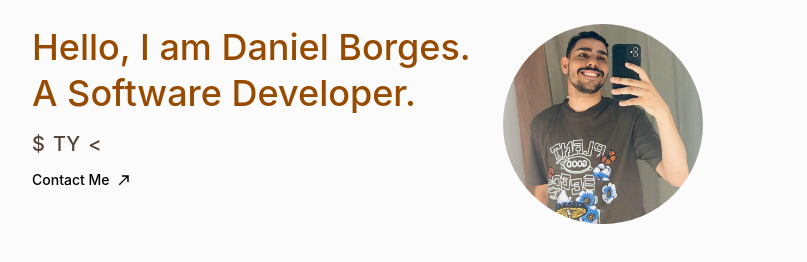
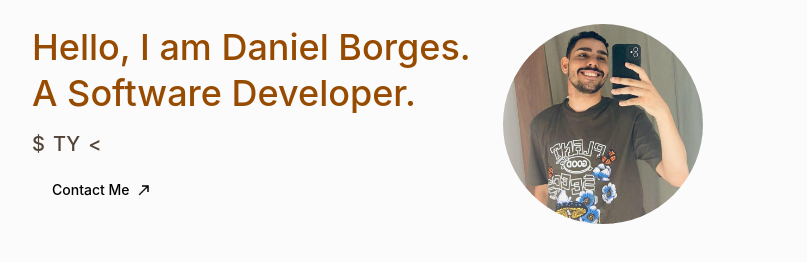
Before and after one commit to DanielBorgesDev/portifolio, a React (Create React App) app: page / in a window 1280 px wide. Shown: the top 262 px of the page, without its empty margins (236-1043 px from the left). Built offline with nearby package versions, Linux system fonts and the light colour scheme.

Commit message:
feat: redirect for email link

```diff
--- a/src/styles/components/Header/index.tsx
+++ b/src/styles/components/Header/index.tsx
@@ -7,13 +7,34 @@ import {
   StyledMySelfImage,
   StyledGrid,
   TextArea,
-  IconArrowContactMe
+  IconArrowContactMe,
 } from "./styles";
 import TypedText from "../TypedText/index";
 import Myself from "../../../assets/me.jpg";
 import Northeast from "../../../assets/northEastArow.png";
 
 const Header = () => {
+  const email = "danielborges768@hotmail.com";
+  const subject = "Solicitação de Colaboração em Projeto de Desenvolvimento";
+  const body = `
+   Hello Daniel Borges,
+
+ I hope this message finds you well.
+
+ My name is [Your Name] and I am working on a project that involves [brief description of the project]. We are looking for an experienced programmer to collaborate with us and believe his skills in [specific skills or technologies] would be extremely valuable to the success of the project.
+
+ We would like to discuss the possibility of your participation and how we can work together. Can we schedule a meeting at a time convenient for you to discuss the details?
+
+ Please let me know your availability so we can schedule a meeting.
+
+ Thank you in advance for your consideration and I look forward to having the opportunity to work with you.
+
+ Yours sincerely,
+ [Your name]
+ [Your contact]
+  `;
+  const mailtoLink = `mailto:${email}?subject=${encodeURIComponent(subject)}&body=${encodeURIComponent(body)}`;
+
   return (
     <CenteredContainerHeader>
       <StyledGrid>
@@ -26,9 +47,9 @@ const Header = () => {
             <p>$ </p>
             <TypedText />
           </ContainerTypeText>
-        <LinkContactMe>
+          <LinkContactMe href={mailtoLink}>
             <div>Contact Me</div>
-          <IconArrowContactMe src={Northeast} alt="North east icon"/>
+            <IconArrowContactMe src={Northeast} alt="North east icon" />
           </LinkContactMe>
         </TextArea>
         <StyledMySelfImage src={Myself} alt="My self picture" />
--- a/src/styles/components/Header/styles.ts
+++ b/src/styles/components/Header/styles.ts
@@ -69,11 +69,14 @@ export const LinkContactMe = styled.a`
   align-items: center;
   font-weight: 500;
   line-height: 1.143em;
-
+  text-decoration: none;
+  padding: 10px 20px; /* Espaçamento interno do botão */
+  overflow: hidden; /* Esconder o excesso de borda fora do botão */
   &:hover {
     ${IconArrowContactMe} {
       transform: translate(3px, -3px);
       transition: transform 0.3s ease;
     }
   }
+
 `;
```
Lines whose indentation alone changed are shown as unchanged.
